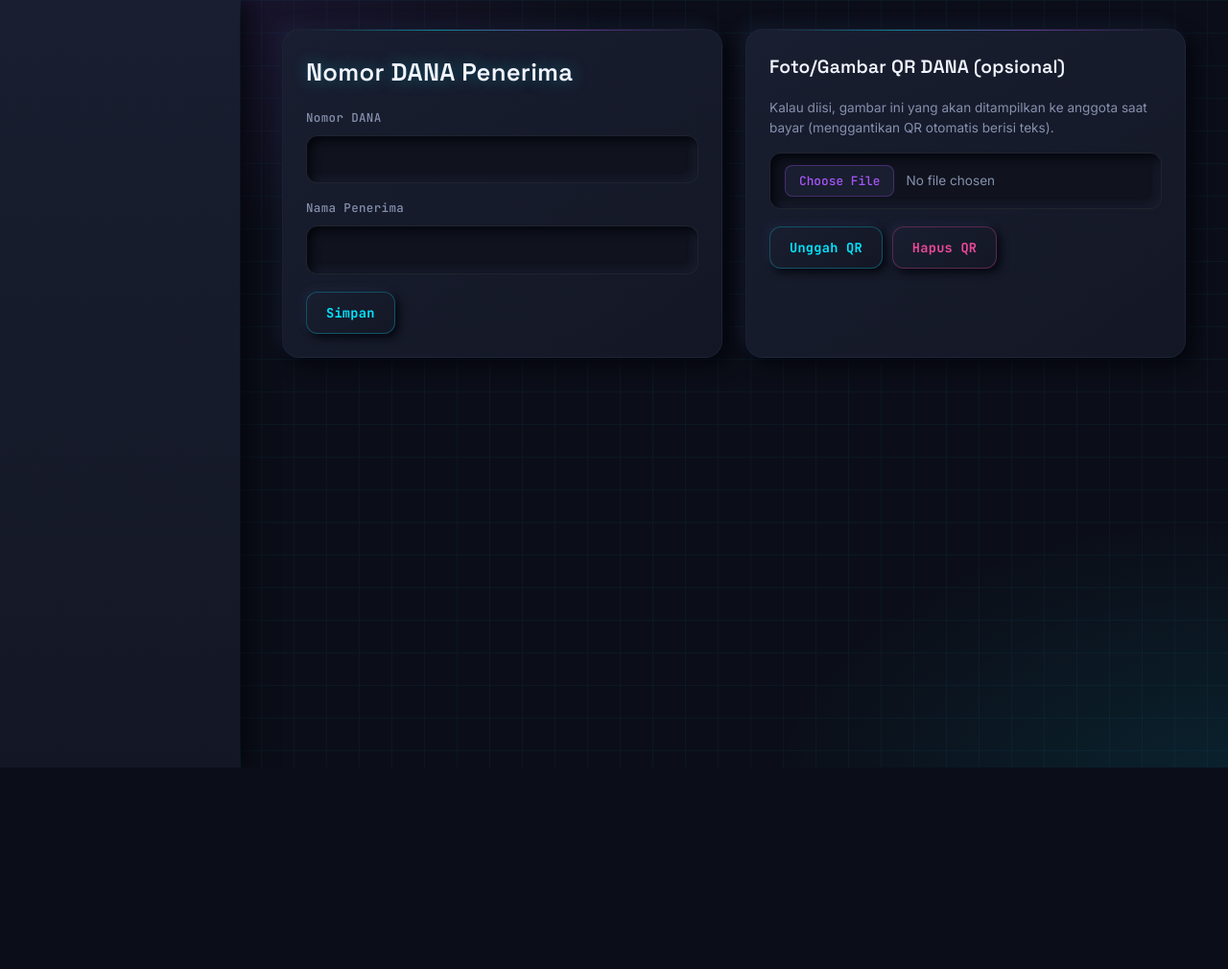
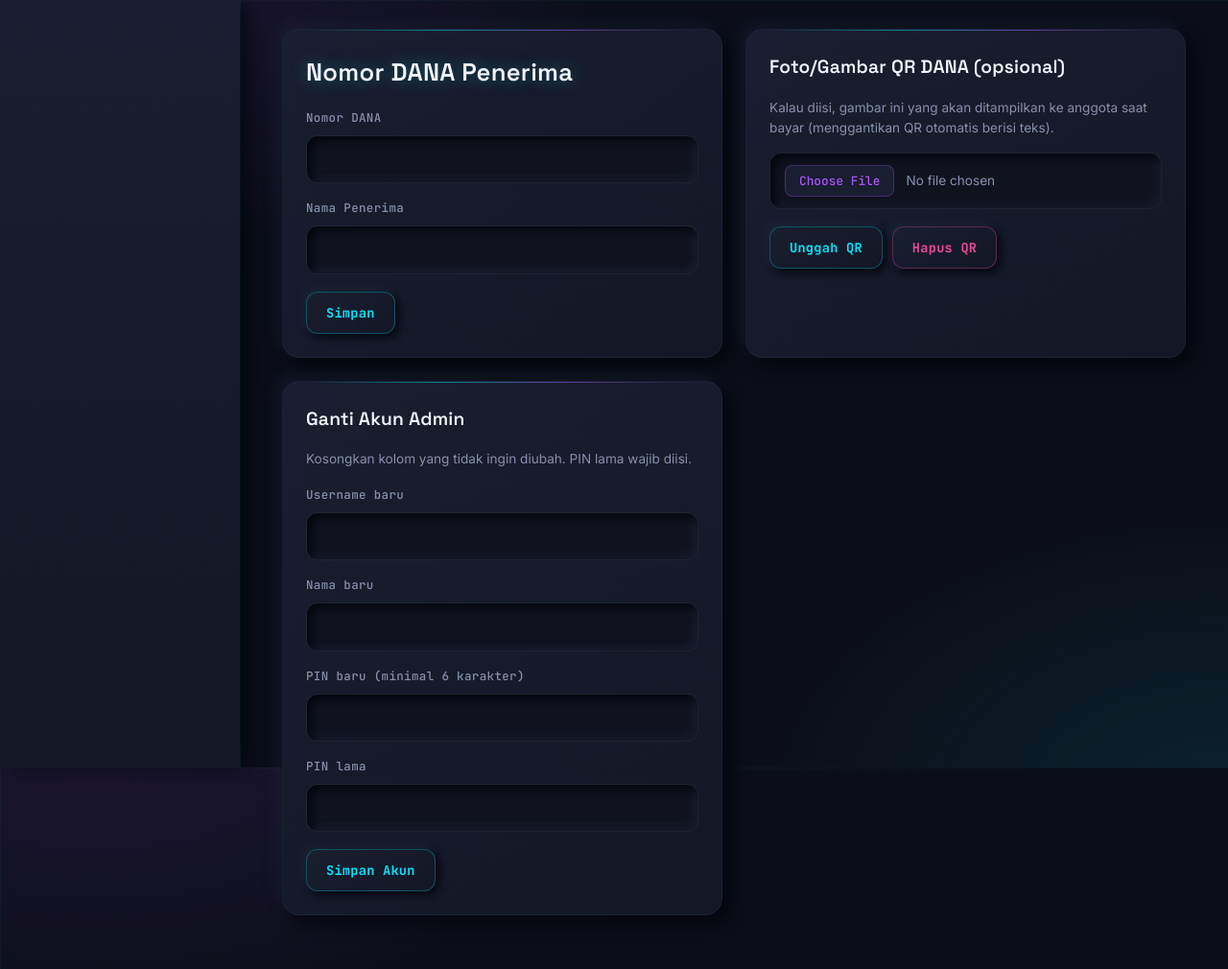
Before and after one commit to nawwafatha-droid/tugas-bulanan-bulan1, a website: page public/admin/pengaturan.html in a window 1280 px wide. Shown: the whole page at 96% size. Before the commit the page ends 800 px from the top, so only its background shows below. Drawn offline with nearby package versions, Linux system fonts and the light colour scheme; no server answers; sample sign-in values are in the browser's storage.

Commit message:
Form ganti akun admin

```diff
--- a/public/admin/pengaturan.html
+++ b/public/admin/pengaturan.html
@@ -33,7 +33,24 @@
         <button onclick="unggahQR()">Unggah QR</button>
         <button class="bahaya" onclick="hapusQR()">Hapus QR</button>
       </div>
-      <div id="pesan-qr"></div>
+            <div id="pesan-qr"></div>
+    </div>
+
+    <div class="kartu">
+      <h2>Ganti Akun Admin</h2>
+      <p style="font-size:0.85rem; color:var(--abu);">
+        Kosongkan kolom yang tidak ingin diubah. PIN lama wajib diisi.
+      </p>
+      <label for="akun-username">Username baru</label>
+      <input type="text" id="akun-username" autocomplete="off">
+      <label for="akun-nama">Nama baru</label>
+      <input type="text" id="akun-nama" autocomplete="off">
+      <label for="akun-pin-baru">PIN baru (minimal 6 karakter)</label>
+      <input type="password" id="akun-pin-baru" autocomplete="new-password">
+      <label for="akun-pin-lama">PIN lama</label>
+      <input type="password" id="akun-pin-lama" autocomplete="current-password">
+      <button onclick="gantiAkun()">Simpan Akun</button>
+      <div id="pesan-akun"></div>
     </div>
     </div>
 
--- a/public/js/admin-pengaturan.js
+++ b/public/js/admin-pengaturan.js
@@ -63,3 +63,33 @@
     pesanEl.innerHTML = `<div class="pesan gagal">${data.pesan}</div>`;
   }
 }
+
+async function gantiAkun() {
+  const usernameBaru = document.getElementById('akun-username').value.trim();
+  const namaBaru = document.getElementById('akun-nama').value.trim();
+  const pinBaru = document.getElementById('akun-pin-baru').value;
+  const pinLama = document.getElementById('akun-pin-lama').value;
+  const pesanEl = document.getElementById('pesan-akun');
+
+  if (!pinLama) {
+    pesanEl.innerHTML = '<div class="pesan gagal">PIN lama wajib diisi.</div>';
+    return;
+  }
+  if (!usernameBaru && !namaBaru && !pinBaru) {
+    pesanEl.innerHTML = '<div class="pesan gagal">Isi minimal satu kolom yang mau diubah.</div>';
+    return;
+  }
+
+  const data = await apiFetch('/api/admin/akun', {
+    method: 'POST',
+    body: JSON.stringify({ pinLama, usernameBaru, namaBaru, pinBaru })
+  });
+
+  if (data.ok) {
+    pesanEl.innerHTML = '<div class="pesan sukses">Akun tersimpan. Login ulang supaya nama dan username baru tampil di semua halaman.</div>';
+    ['akun-username', 'akun-nama', 'akun-pin-baru', 'akun-pin-lama']
+      .forEach(id => { document.getElementById(id).value = ''; });
+  } else {
+    pesanEl.innerHTML = `<div class="pesan gagal">${data.pesan}</div>`;
+  }
+}
```
